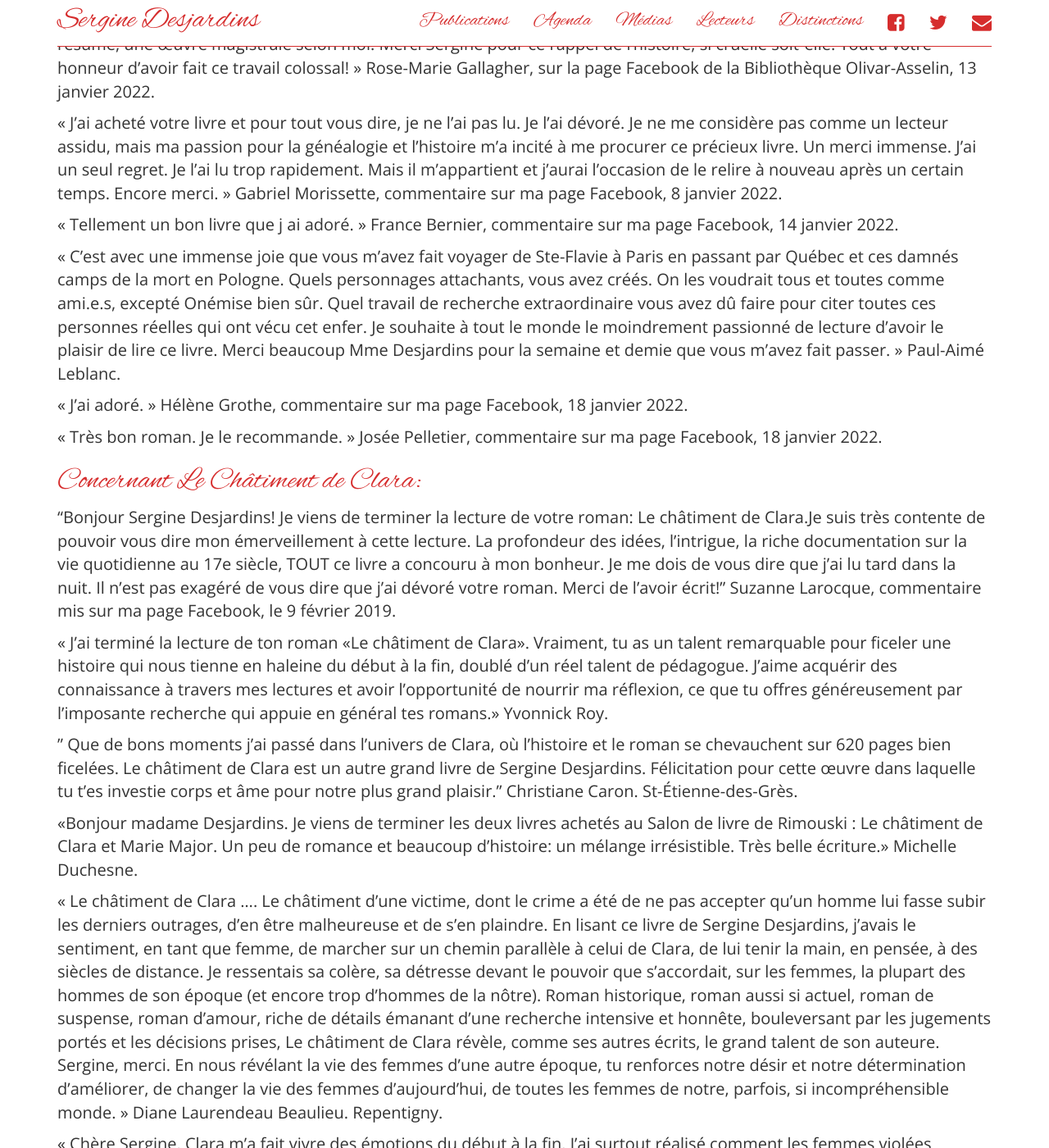
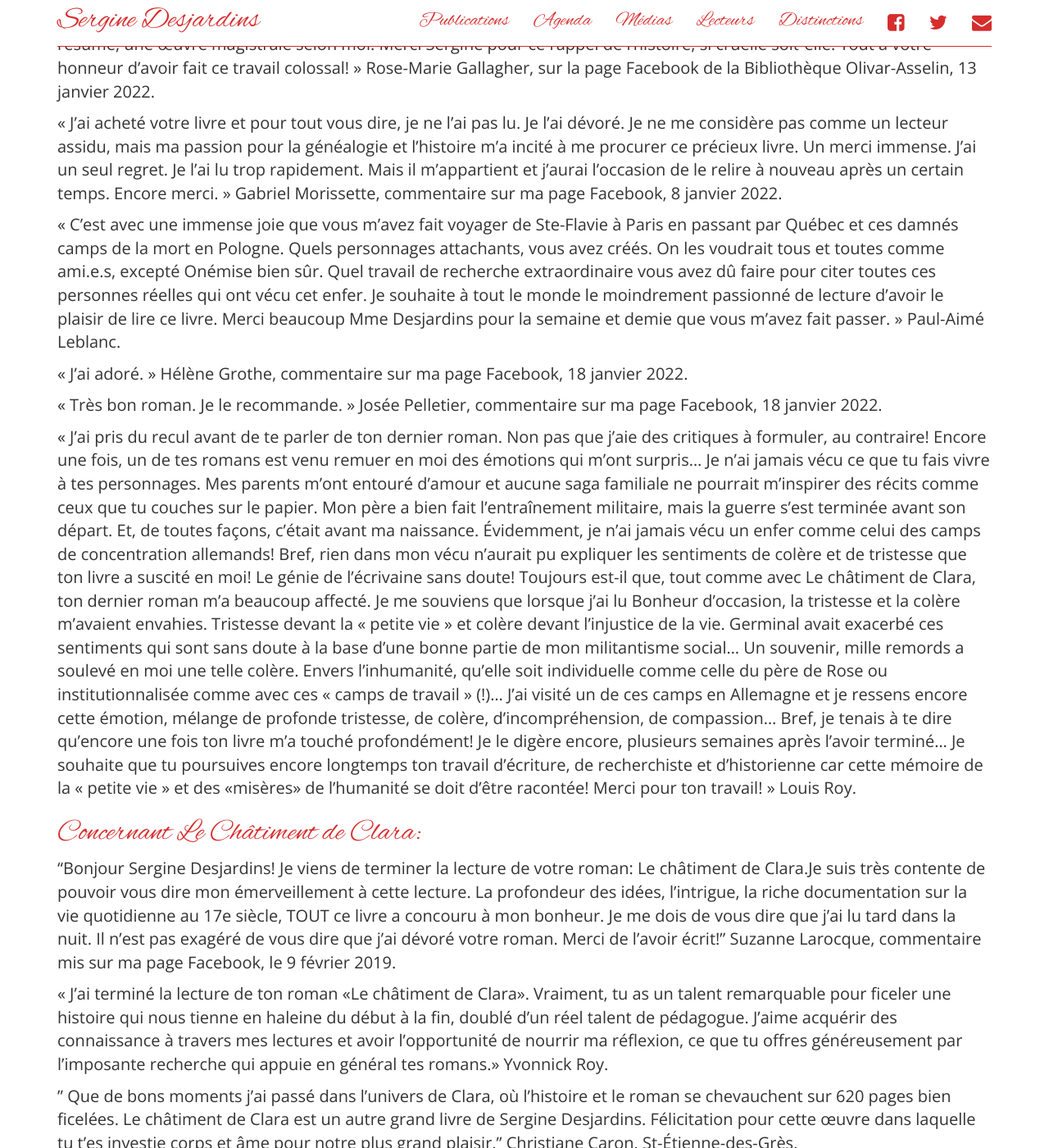
Before and after one commit to serginedesjardins/serginedesjardins.github.io, a Jekyll site: the page built from lecteurs.md, in a window 1280 px wide and 1400 px high, scrolled down 5839 px. Shown: the whole window at 82% size. Built offline with Jekyll 4.4.1, drawn with Linux system fonts in a browser that asks for light colours; nearby versions of some CDN libraries.

Commit message:
Louis Roy

```diff
--- a/lecteurs.md
+++ b/lecteurs.md
@@ -118,13 +118,16 @@ permalink: /lecteurs/
 
 « J’ai acheté votre livre et pour tout vous dire, je ne l’ai pas lu. Je l’ai dévoré. Je ne me considère pas comme un lecteur assidu, mais ma passion pour la généalogie et l’histoire m’a incité à me procurer ce précieux livre. Un merci immense. J’ai un seul regret. Je l’ai lu trop rapidement. Mais il m’appartient et j’aurai l’occasion de le relire à nouveau après un certain temps. Encore merci. » Gabriel Morissette, commentaire sur ma page Facebook, 8 janvier 2022.
 
-« Tellement un bon livre que j ai adoré. » France Bernier, commentaire sur ma page Facebook, 14 janvier 2022.
-
  « C’est avec une immense joie que vous m’avez fait voyager de Ste-Flavie à Paris en passant par Québec et ces damnés camps de la mort en Pologne. Quels personnages attachants, vous avez créés. On les voudrait tous et toutes comme ami.e.s, excepté Onémise bien sûr. Quel travail de recherche extraordinaire vous avez dû faire pour citer toutes ces personnes réelles qui ont vécu cet enfer. Je souhaite à tout le monde le moindrement passionné de lecture d’avoir le plaisir de lire ce livre. Merci beaucoup Mme Desjardins pour la semaine et demie que vous m’avez fait passer. » Paul-Aimé Leblanc.
 
  « J’ai adoré. » Hélène Grothe, commentaire sur ma page Facebook, 18 janvier 2022.
 
  « Très bon roman. Je le recommande. » Josée Pelletier, commentaire sur ma page Facebook, 18 janvier 2022.
+
+ « J’ai pris du recul avant de te parler de ton dernier roman. Non pas que j’aie des critiques à formuler, au contraire! Encore une fois, un de tes romans est venu remuer en moi des émotions qui m’ont surpris... Je n’ai jamais vécu ce que tu fais vivre à tes personnages. Mes parents m’ont entouré d’amour et aucune saga familiale ne pourrait m’inspirer des récits comme ceux que tu couches sur le papier. Mon père a bien fait l’entraînement militaire, mais la guerre s’est terminée avant son départ. Et, de toutes façons, c’était avant ma naissance. Évidemment, je n’ai jamais vécu un enfer comme celui des camps de concentration allemands! Bref, rien dans mon vécu n’aurait pu expliquer les sentiments de colère et de tristesse que ton livre a suscité en moi! Le génie de l’écrivaine sans doute!
+Toujours est-il que, tout comme avec Le châtiment de Clara, ton dernier roman m’a beaucoup affecté. Je me souviens que lorsque j’ai lu Bonheur d’occasion, la tristesse et la colère m’avaient envahies. Tristesse devant la « petite vie » et colère devant l’injustice de la vie. Germinal avait exacerbé ces sentiments qui sont sans doute à la base d’une bonne partie de mon militantisme social... Un souvenir, mille remords a soulevé en moi une telle colère. Envers l’inhumanité, qu’elle soit individuelle comme celle du père de Rose ou institutionnalisée comme avec ces « camps de travail » (!)... J’ai visité un de ces camps en Allemagne et je ressens encore cette émotion, mélange de profonde tristesse, de colère, d’incompréhension, de compassion... Bref, je tenais à te dire qu’encore une fois ton livre m’a touché profondément! Je le digère encore, plusieurs semaines après l’avoir terminé... Je souhaite que tu poursuives encore longtemps ton travail d’écriture, de recherchiste et d’historienne car cette mémoire de la « petite vie » et des «misères» de l’humanité se doit d’être racontée! Merci pour ton travail! » Louis Roy.
+
+
 
 # Concernant Le Châtiment de Clara:
 
```
